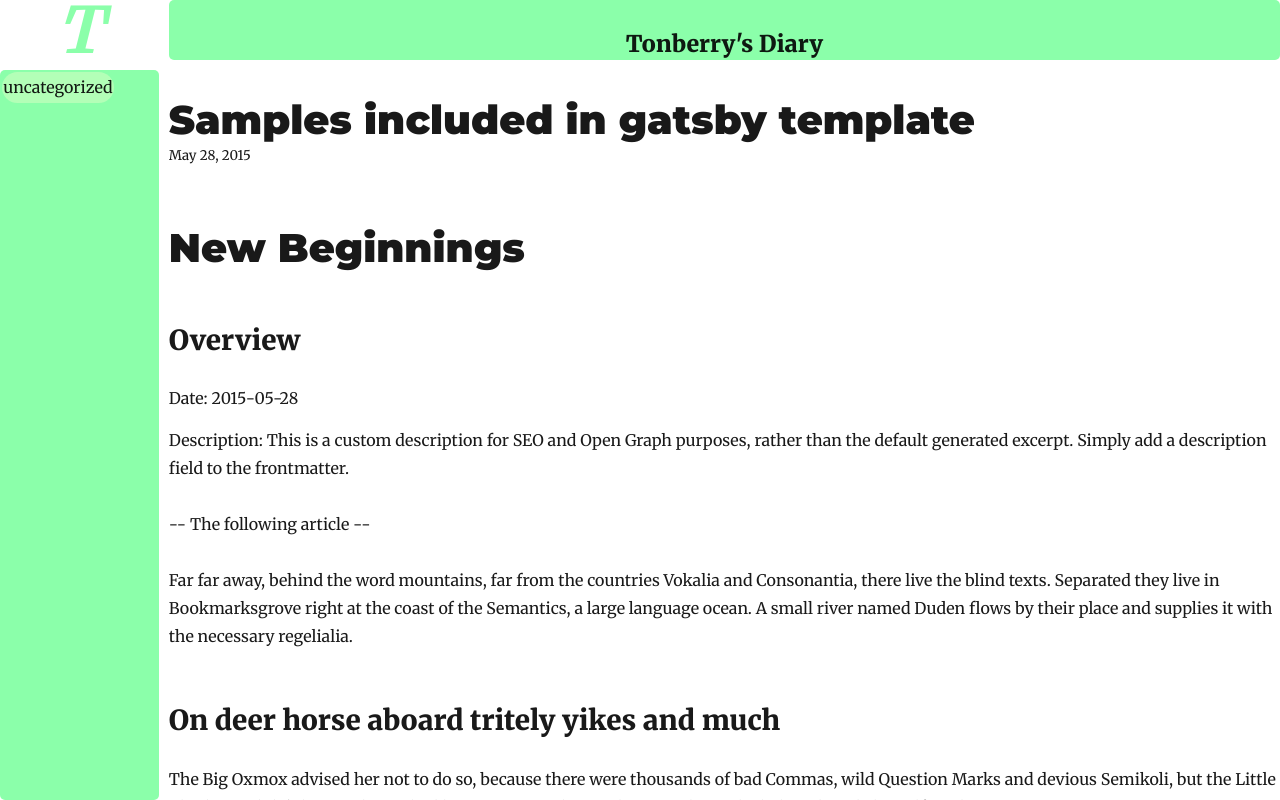
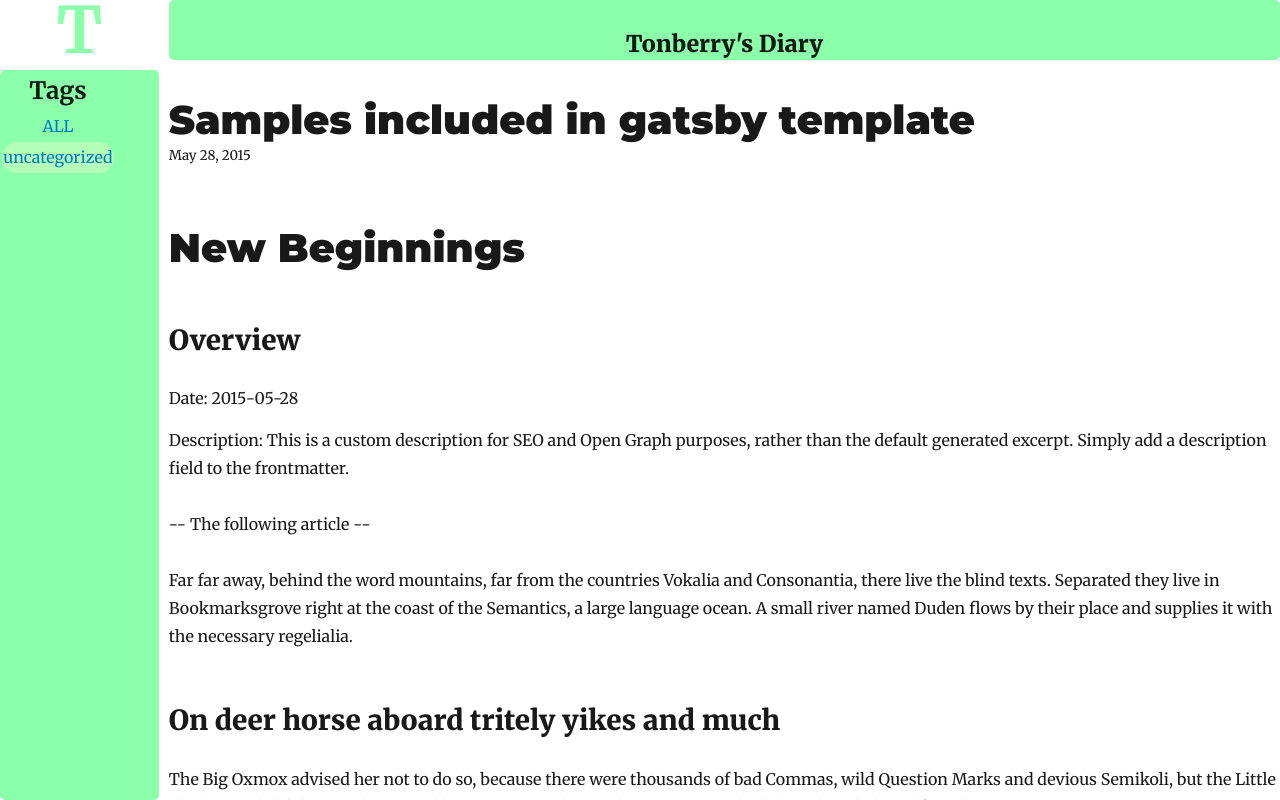
Before and after one commit to linnefromice/blog_practice, a Gatsby site in the folder gatsby_one/: page /samples-included-in-template/ in a window 1280 px wide. Built offline with nearby package versions, Linux system fonts and the light colour scheme; Gatsby itself is replaced by a stand-in of ours; some packages are replaced by stand-ins of ours.

Commit message:
update blog project - add search post from selected tag & update sidebar

```diff
--- a/gatsby_one/src/components/layout.js
+++ b/gatsby_one/src/components/layout.js
@@ -22,7 +22,6 @@ const LogoLetter = styled.span`
   font-size: 4em;
   color: #8BFFAA;
   font-weight: bold;
-  font-style: italic;
   text-align: center;
 `
 const GlobalHeader = styled.div`
--- a/gatsby_one/src/components/sidebar.js
+++ b/gatsby_one/src/components/sidebar.js
@@ -1,7 +1,17 @@
 import React from "react"
-import { useStaticQuery, graphql } from "gatsby"
+import { useStaticQuery, graphql, Link } from "gatsby"
 import styled from "styled-components"
 
+const Container = styled.div`
+  display: flex;
+  align-items: center;
+  align-content: flex-start;
+  flex-direction: column;
+`
+const TitleContext = styled.span`
+  font-size: 1.5em;
+  font-weight: bold;
+`
 const Chip = styled.div`
   border-radius: 25px;
   background-color: #b3ffb7;
@@ -22,16 +32,27 @@ const Sidebar = () => {
   `)
 
   const group = data.allMarkdownRemark.group
-  console.log(group)
   return (
-    <div>
+    <Container>
+      <TitleContext>Tags</TitleContext>
+      <Link
+        style={{ boxShadow: `none` }}
+        to={`/`}
+      >
+        <span>ALL</span>
+      </Link>
       {group.map((node) => {
-        console.log(node)
         return (
-          <Chip>{node.tag}</Chip>
+          <Link
+            style={{ boxShadow: `none` }}
+            to={`/`}
+            state={{ tag: `${node.tag}`}}
+          >
+            <Chip>{node.tag}</Chip>
+          </Link>
         )
       })}
-    </div>
+    </Container>
   )
 }
 
```
Also changed, not shown: gatsby_one/src/pages/index.js (+8 -1 lines).
